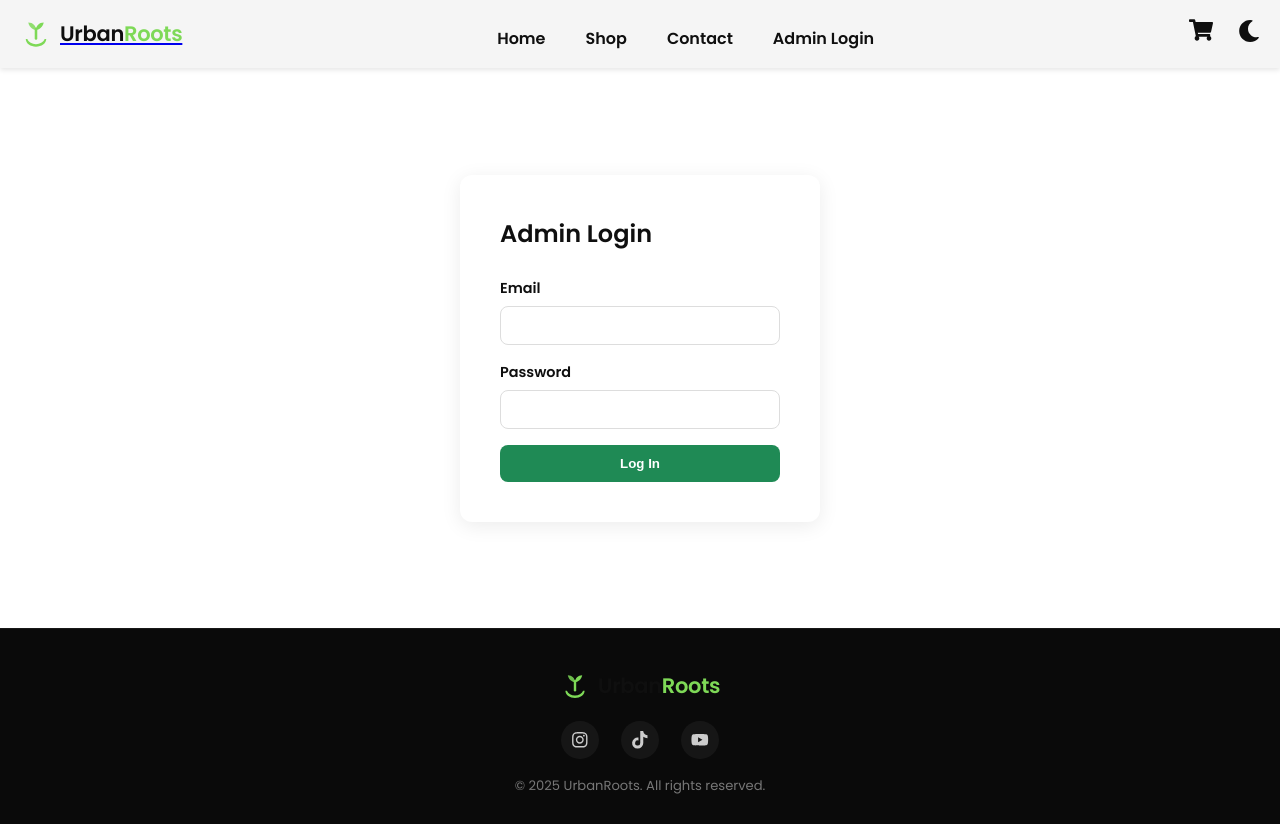
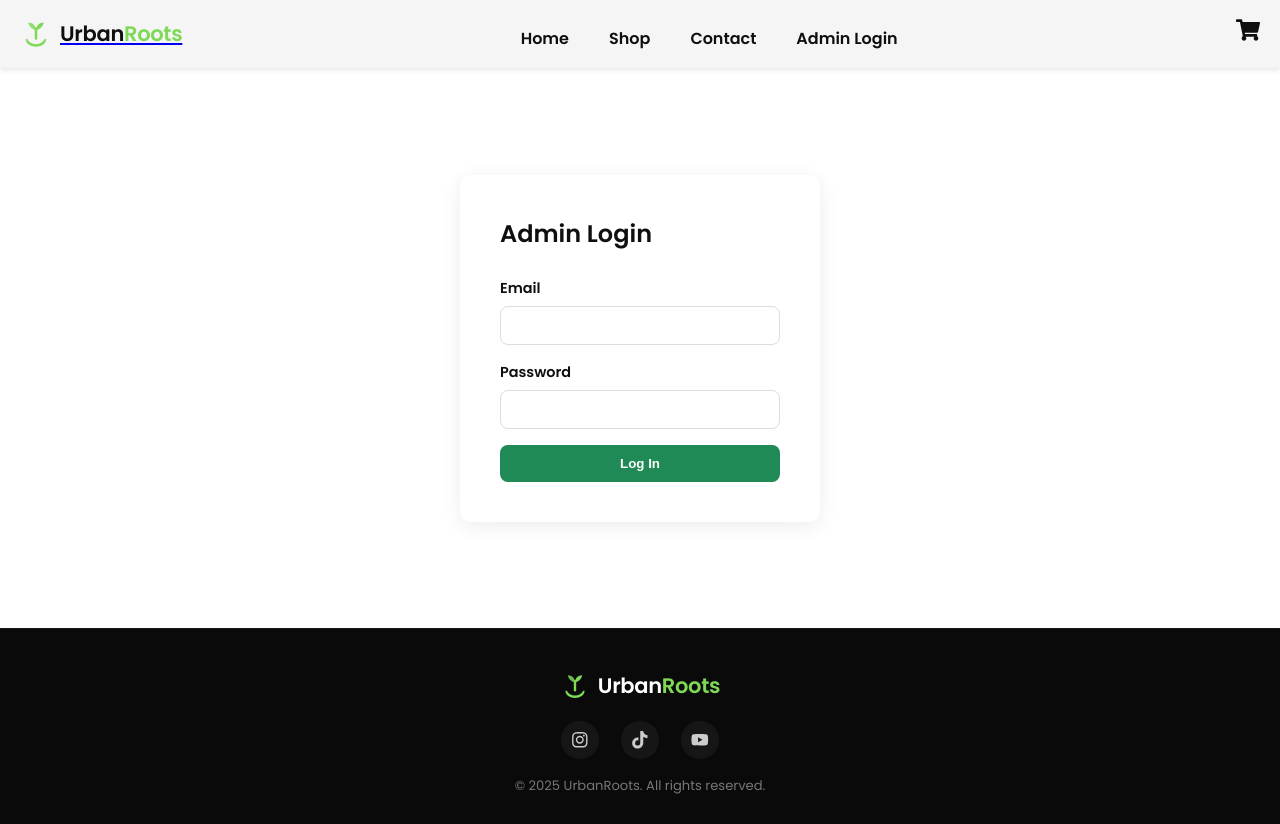
Before and after one commit to hayatu267/urbanroots, a React (Create React App) app in the folder client/: page /login in a window 1280 px wide. Built offline with nearby package versions, Linux system fonts and the light colour scheme; no server answers.

Commit message:
Fix invisible Urban text in footer logo

```diff
--- a/client/src/components/Header.css
+++ b/client/src/components/Header.css
@@ -2,13 +2,6 @@
   --bg-color: #ffffff;
   --text-color: #0f0f0f;
   --header-bg: #f5f5f5;
-  --accent-color: #7ed957;
-}
-
-.dark {
-  --bg-color: #0f0f0f;
-  --text-color: #e0e0e0;
-  --header-bg: #1a1a1a;
   --accent-color: #7ed957;
 }
 
@@ -78,16 +71,6 @@
   color: var(--accent-color);
 }
 
-/* Theme toggle */
-.theme-toggle {
-  background: none;
-  border: none;
-  font-size: 22px;
-  cursor: pointer;
-  color: var(--text-color);
-  margin-left: 15px;
-}
-
 /* Hamburger toggle */
 .menu-toggle {
   font-size: 26px;
@@ -145,11 +128,6 @@
     flex: 1;
   }
 
-  .theme-toggle {
-    order: 3;
-    margin-top: 10px;
-  }
-
   .menu-toggle {
     display: block;
     order: 2;
--- a/client/src/components/Header.js
+++ b/client/src/components/Header.js
@@ -1,6 +1,6 @@
 // client/src/components/Header.js
 import React, { useState, useEffect, useContext } from 'react';
-import { FaBars, FaTimes, FaMoon, FaSun, FaShoppingCart } from 'react-icons/fa';
+import { FaBars, FaTimes, FaShoppingCart } from 'react-icons/fa';
 import './Header.css';
 import { CartContext } from '../context/CartContext';
 import { AuthContext } from '../context/AuthContext';
@@ -10,18 +10,11 @@ import { Link } from 'react-router-dom';
 
 function Header() {
   const [menuOpen, setMenuOpen] = useState(false);
-  const [darkMode, setDarkMode] = useState(false);
   const [scrolled, setScrolled] = useState(false);
   const { cartItems } = useContext(CartContext);
   const { user, isAdmin, logout } = useContext(AuthContext);
 
   useEffect(() => {
-    const storedTheme = localStorage.getItem('theme');
-    if (storedTheme === 'dark') {
-      document.body.classList.add('dark');
-      setDarkMode(true);
-    }
-
     const handleScroll = () => {
       setScrolled(window.scrollY > 20);
     };
@@ -29,17 +22,6 @@ function Header() {
     window.addEventListener('scroll', handleScroll);
     return () => window.removeEventListener('scroll', handleScroll);
   }, []);
-
-  const toggleTheme = () => {
-    if (darkMode) {
-      document.body.classList.remove('dark');
-      localStorage.setItem('theme', 'light');
-    } else {
-      document.body.classList.add('dark');
-      localStorage.setItem('theme', 'dark');
-    }
-    setDarkMode(!darkMode);
-  };
 
   const toggleMenu = () => setMenuOpen(!menuOpen);
 
@@ -73,10 +55,6 @@ function Header() {
         <div className="header-actions">
           <Link to="/cart" className="cart-icon"> <FaShoppingCart />
           {cartItems?.length > 0 && <span className="cart-count">{cartItems.length}</span>}</Link>
-
-          <button className="theme-toggle" onClick={toggleTheme}>
-            {darkMode ? <FaSun /> : <FaMoon />}
-          </button>
         </div>
       </div>
     </header>
--- a/client/src/styles/Cart.css
+++ b/client/src/styles/Cart.css
@@ -245,7 +245,7 @@
 }
 
 .cart-empty-state p {
-  color: #aaa;
+  color: var(--text-muted);
 }
 
 .cart-shop-btn {
--- a/client/src/styles/ProductDetail.css
+++ b/client/src/styles/ProductDetail.css
@@ -113,7 +113,7 @@
 }
 
 .pd-description {
-  color: #bbb;
+  color: var(--text-muted);
   font-size: 0.98rem;
   line-height: 1.7;
   margin-bottom: 20px;
--- a/client/src/styles/main.css
+++ b/client/src/styles/main.css
@@ -13,19 +13,13 @@ body {
   transition: background-color 0.3s, color 0.3s;
 }
 
-/* Theme Variables */
+/* Theme Variables (light theme only) */
 :root {
   --primary-color: #7ed957;
-  --text-color: #6bee3f;
+  --text-color: #1a1a1a;
+  --text-muted: #555;
   --background-color: #fff;
   --header-bg: #fff;
-}
-
-.dark {
-  --text-color: #e0e0e0;
-  --background-color: #0f0f0f;
-  --primary-color: #d3df2b;
-  --header-bg: #df2323;
 }
 
 /* Header */
@@ -68,22 +62,6 @@ nav a:hover {
 
 .menu-toggle {
   display: none;
-}
-
-.theme-toggle {
-  font-size: 1.5rem;
-  background: none;
-  border: none;
-  color: var(--text-color);
-  cursor: pointer;
-}
-
-.theme-toggle:focus {
-  outline: none;
-}
-
-.dark .theme-toggle {
-  color: var(--primary-color);
 }
 
 /* Mobile Nav */
@@ -130,10 +108,6 @@ nav a:hover {
     color: var(--primary-color);
   }
 
-  .theme-toggle {
-    margin-left: auto;
-  }
-
   .scroll-indicator {
     display: none;
   }
@@ -146,7 +120,7 @@ nav a:hover {
   align-items: center;
   justify-content: center;
   padding: 3rem 2rem;
-  background: url('https://images.unsplash.com/photo-1542291026-7eec264c27ff') center/cover no-repeat;
+  background: url('https://images.unsplash.com/photo-1600185365926-3a2ce3cdb9eb') center/cover no-repeat;
   position: relative;
   transition: background-color 0.3s ease;
 }
@@ -170,6 +144,7 @@ nav a:hover {
 .hero-content p {
   font-size: clamp(1rem, 2.5vw, 1.5rem);
   margin-bottom: 2rem;
+  color: #fff;
 }
 
 .hero-btn {
@@ -243,7 +218,7 @@ nav a:hover {
 .features p {
   font-size: 18px;
   line-height: 1.8;
-  color: #ccc;
+  color: var(--text-muted);
 }
 
 
@@ -601,6 +576,10 @@ nav a:hover {
   margin-bottom: 18px;
 }
 
+.footer-brand .ur-logo-urban {
+  color: #fff;
+}
+
 .socials {
   display: flex;
   justify-content: center;
```
